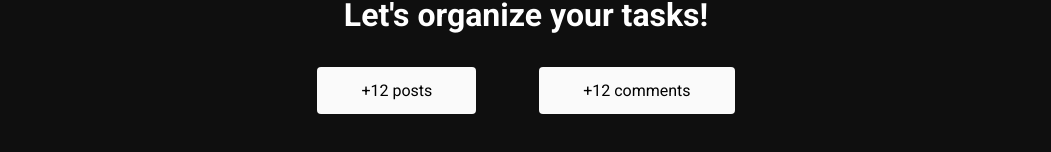
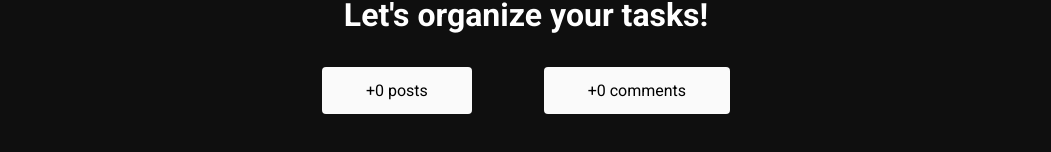
Before and after one commit to MateusGurgel/tasks-plus, a Next.js app: page / in a window 1280 px wide. Shown: the part 546-698 px from the top of the page, without its empty margins (114-1165 px from the left). Built offline with nearby package versions, Linux system fonts and the light colour scheme; no server answers; the database is empty.

Commit message:
making the page update each 60 seconds

```diff
--- a/src/pages/dashboard/index.tsx
+++ b/src/pages/dashboard/index.tsx
@@ -21,7 +21,6 @@
   where,
 } from "firebase/firestore";
 import Link from "next/link";
-import { async } from "@firebase/util";
 
 interface HomeProps {
   user: {
--- a/src/pages/index.tsx
+++ b/src/pages/index.tsx
@@ -3,8 +3,16 @@
 import Image from "next/image";
 
 import heroImage from "../../public/assets/hero.png";
+import { GetStaticProps } from "next";
+import { collection, getDocs } from "firebase/firestore";
+import { db } from "@/services/firebaseConnection";
 
-export default function Home() {
+interface HomeProps {
+  posts: number;
+  comments: number;
+}
+
+export default function Home({ posts, comments }: HomeProps) {
   return (
     <div className={styles.container}>
       <Head>
@@ -24,13 +32,29 @@
 
         <div className={styles.infoContent}>
           <section className={styles.box}>
-            <span>+12 posts</span>
+            <span>+{posts} posts</span>
           </section>
           <section className={styles.box}>
-            <span>+12 comments</span>
+            <span>+{comments} comments</span>
           </section>
         </div>
       </main>
     </div>
   );
 }
+
+export const getStaticProps: GetStaticProps = async () => {
+  const commentRef = collection(db, "comments");
+  const postRef = collection(db, "task");
+
+  const commentSnapshot = await getDocs(commentRef);
+  const postSnapshot = await getDocs(postRef);
+
+  return {
+    props: {
+      posts: postSnapshot.size || 0,
+      comments: commentSnapshot.size || 0,
+    },
+    revalidate: 60,
+  };
+};
```
